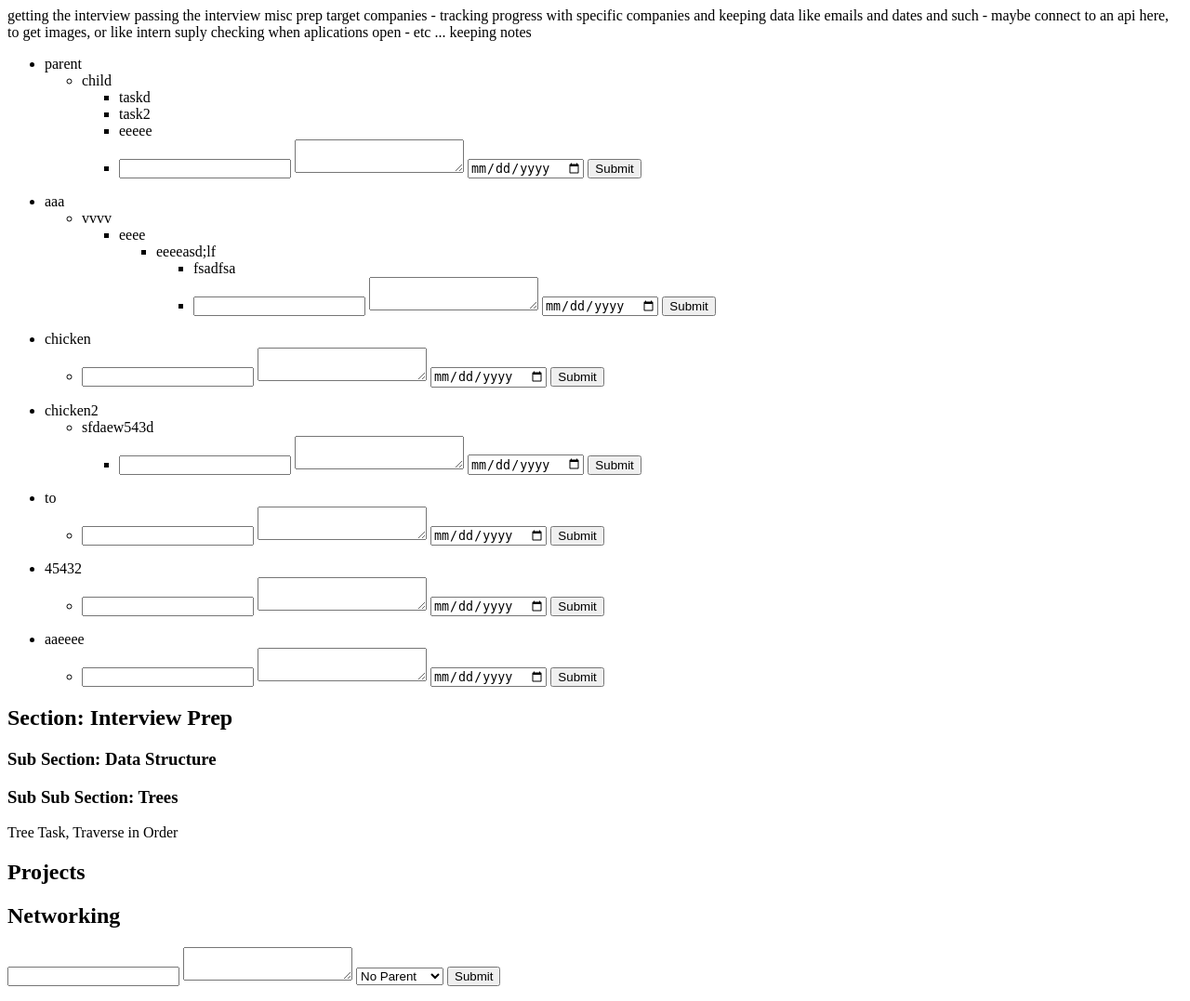
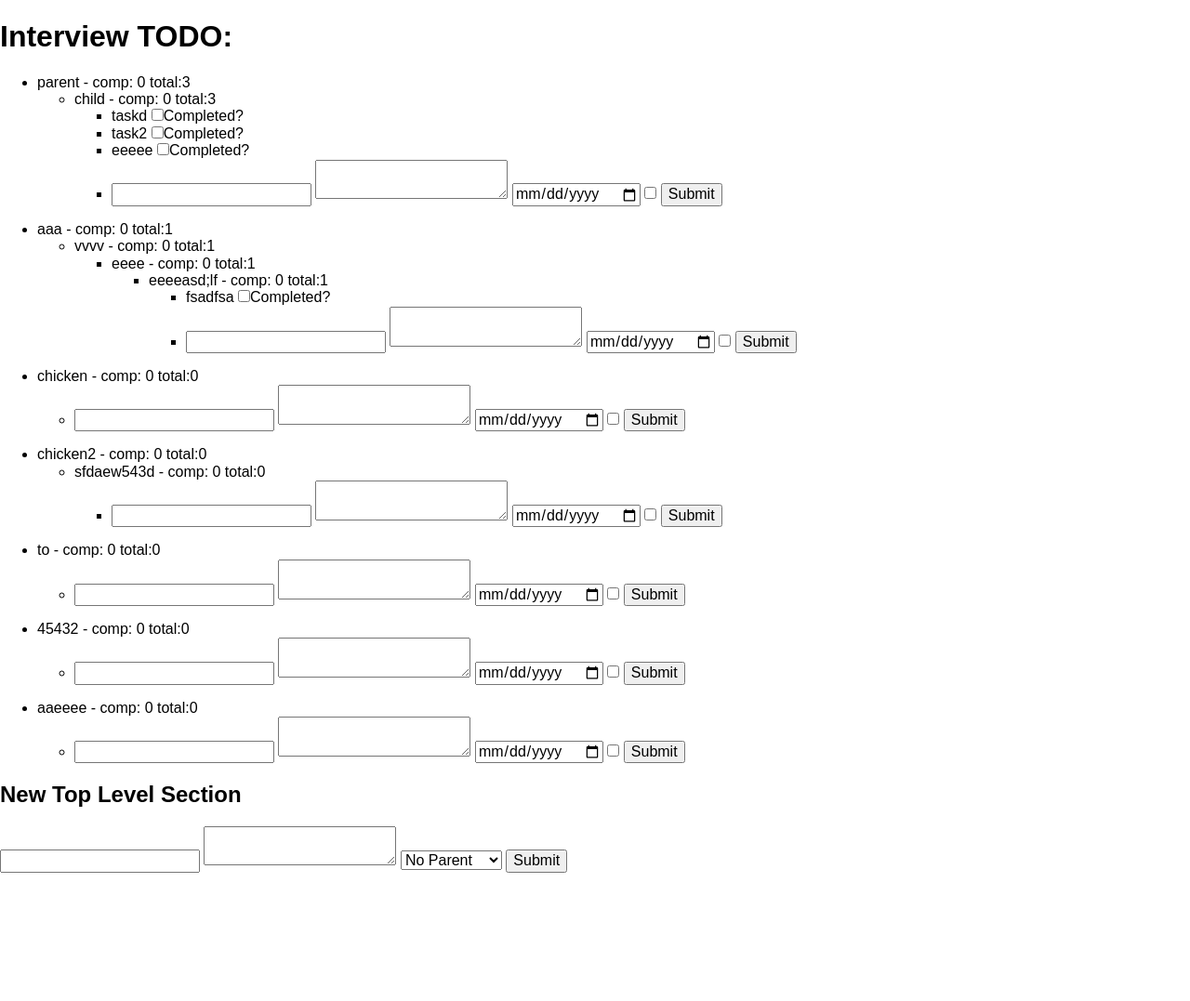
Before and after one commit to dyns/flask_interview_topics, a Flask app: page / in a window 1280 px wide. Shown: the whole page at 93% size. After the commit the page ends 939 px from the top, so only its background shows below. Run offline with Flask 2, Linux system fonts and the light colour scheme; data comes from the database, SQL or seed files in the repository.

Commit message:
work on showing task progress

```diff
--- a/app/models.py
+++ b/app/models.py
@@ -20,6 +20,8 @@ class Section(db.Model):
 		self.due_date = due_date
 		self.sub_sections = sub_sections
 		self.description = description
+		self.total_tasks = 0
+		self.completed_tasks = 0
 
 	def json(self):
 		sub_section_json = [s.json() for s in self.sub_sections]
@@ -38,10 +40,12 @@ class Task(db.Model):
 	description = db.Column(db.Text)
 	due_date = db.Column(db.DateTime)
 	parent_section_id = db.Column(db.Integer, db.ForeignKey('section.id'))
+	completed = db.Column(db.Boolean)
 
-	def __init__(self, title, description=None, due_date=None, parent=None):
+	def __init__(self, title, description=None, due_date=None, completed = False, parent=None):
 		self.title = title
 		self.description = description
 		self.due_date = due_date
+		self.completed = completed
 		if parent:
 			self.parent = parent
--- a/app/routes.py
+++ b/app/routes.py
@@ -34,17 +34,50 @@ def index():
 			abort(400)
 	elif request.method == 'GET':
 		top_sections = models.Section.query.filter(models.Section.parent == None).all()
+		add_progress(top_sections)
 		return render_template('index.html', sections=top_sections)
+
+def add_progress(sections):
+	for section in sections:
+		set_section_progress(section)
+
+
+def set_section_progress(section):
+	total_tasks = 0
+	completed_tasks = 0
+
+	total_tasks = len(section.tasks)
+	for task in section.tasks:
+		if task.completed:
+			completed_tasks += 1
+
+	if section.sub_sections:
+		for sub_s in section.sub_sections:
+			sub_completed_tasks, sub_total_tasks = set_section_progress(sub_s)
+			total_tasks += sub_total_tasks
+			completed_tasks += sub_completed_tasks
+
+	section.total_tasks = total_tasks
+	section.completed_tasks = completed_tasks
+
+	return (completed_tasks, total_tasks)
+
+
+
 
 @app.route('/task', methods=['POST'])
 def new_task():
+	completed = False
+	if 'completed' in request.form:
+		completed = request.form['completed'] == '1'
+
 	title = request.form['title'].strip()
 	description = request.form['description'].strip()
 	due_date = request.form['due-date']
 	due_date = datetime.strptime(due_date, '%Y-%m-%d')
 	parent_id = request.form['parent']
 	parent = models.Section.query.get(parent_id)
-	t = models.Task(title, description, due_date, parent)
+	t = models.Task(title, description, due_date, completed, parent)
 	db.session.add(t)
 	db.session.commit()
 	return redirect(url_for('index'))
--- /dev/null
+++ b/app/static/base.css
@@ -0,0 +1,461 @@
+/*! normalize.css v5.0.0 | MIT License | github.com/necolas/normalize.css */
+
+/* Document
+   ========================================================================== */
+
+/**
+ * 1. Change the default font family in all browsers (opinionated).
+ * 2. Correct the line height in all browsers.
+ * 3. Prevent adjustments of font size after orientation changes in
+ *    IE on Windows Phone and in iOS.
+ */
+
+html {
+  font-family: sans-serif; /* 1 */
+  line-height: 1.15; /* 2 */
+  -ms-text-size-adjust: 100%; /* 3 */
+  -webkit-text-size-adjust: 100%; /* 3 */
+}
+
+/* Sections
+   ========================================================================== */
+
+/**
+ * Remove the margin in all browsers (opinionated).
+ */
+
+body {
+  margin: 0;
+}
+
+/**
+ * Add the correct display in IE 9-.
+ */
+
+article,
+aside,
+footer,
+header,
+nav,
+section {
+  display: block;
+}
+
+/**
+ * Correct the font size and margin on `h1` elements within `section` and
+ * `article` contexts in Chrome, Firefox, and Safari.
+ */
+
+h1 {
+  font-size: 2em;
+  margin: 0.67em 0;
+}
+
+/* Grouping content
+   ========================================================================== */
+
+/**
+ * Add the correct display in IE 9-.
+ * 1. Add the correct display in IE.
+ */
+
+figcaption,
+figure,
+main { /* 1 */
+  display: block;
+}
+
+/**
+ * Add the correct margin in IE 8.
+ */
+
+figure {
+  margin: 1em 40px;
+}
+
+/**
+ * 1. Add the correct box sizing in Firefox.
+ * 2. Show the overflow in Edge and IE.
+ */
+
+hr {
+  box-sizing: content-box; /* 1 */
+  height: 0; /* 1 */
+  overflow: visible; /* 2 */
+}
+
+/**
+ * 1. Correct the inheritance and scaling of font size in all browsers.
+ * 2. Correct the odd `em` font sizing in all browsers.
+ */
+
+pre {
+  font-family: monospace, monospace; /* 1 */
+  font-size: 1em; /* 2 */
+}
+
+/* Text-level semantics
+   ========================================================================== */
+
+/**
+ * 1. Remove the gray background on active links in IE 10.
+ * 2. Remove gaps in links underline in iOS 8+ and Safari 8+.
+ */
+
+a {
+  background-color: transparent; /* 1 */
+  -webkit-text-decoration-skip: objects; /* 2 */
+}
+
+/**
+ * Remove the outline on focused links when they are also active or hovered
+ * in all browsers (opinionated).
+ */
+
+a:active,
+a:hover {
+  outline-width: 0;
+}
+
+/**
+ * 1. Remove the bottom border in Firefox 39-.
+ * 2. Add the correct text decoration in Chrome, Edge, IE, Opera, and Safari.
+ */
+
+abbr[title] {
+  border-bottom: none; /* 1 */
+  text-decoration: underline; /* 2 */
+  text-decoration: underline dotted; /* 2 */
+}
+
+/**
+ * Prevent the duplicate application of `bolder` by the next rule in Safari 6.
+ */
+
+b,
+strong {
+  font-weight: inherit;
+}
+
+/**
+ * Add the correct font weight in Chrome, Edge, and Safari.
+ */
+
+b,
+strong {
+  font-weight: bolder;
+}
+
+/**
+ * 1. Correct the inheritance and scaling of font size in all browsers.
+ * 2. Correct the odd `em` font sizing in all browsers.
+ */
+
+code,
+kbd,
+samp {
+  font-family: monospace, monospace; /* 1 */
+  font-size: 1em; /* 2 */
+}
+
+/**
+ * Add the correct font style in Android 4.3-.
+ */
+
+dfn {
+  font-style: italic;
+}
+
+/**
+ * Add the correct background and color in IE 9-.
+ */
+
+mark {
+  background-color: #ff0;
+  color: #000;
+}
+
+/**
+ * Add the correct font size in all browsers.
+ */
+
+small {
+  font-size: 80%;
+}
+
+/**
+ * Prevent `sub` and `sup` elements from affecting the line height in
+ * all browsers.
+ */
+
+sub,
+sup {
+  font-size: 75%;
+  line-height: 0;
+  position: relative;
+  vertical-align: baseline;
+}
+
+sub {
+  bottom: -0.25em;
+}
+
+sup {
+  top: -0.5em;
+}
+
+/* Embedded content
+   ========================================================================== */
+
+/**
+ * Add the correct display in IE 9-.
+ */
+
+audio,
+video {
+  display: inline-block;
+}
+
+/**
+ * Add the correct display in iOS 4-7.
+ */
+
+audio:not([controls]) {
+  display: none;
+  height: 0;
+}
+
+/**
+ * Remove the border on images inside links in IE 10-.
+ */
+
+img {
+  border-style: none;
+}
+
+/**
+ * Hide the overflow in IE.
+ */
+
+svg:not(:root) {
+  overflow: hidden;
+}
+
+/* Forms
+   ========================================================================== */
+
+/**
+ * 1. Change the font styles in all browsers (opinionated).
+ * 2. Remove the margin in Firefox and Safari.
+ */
+
+button,
+input,
+optgroup,
+select,
+textarea {
+  font-family: sans-serif; /* 1 */
+  font-size: 100%; /* 1 */
+  line-height: 1.15; /* 1 */
+  margin: 0; /* 2 */
+}
+
+/**
+ * Show the overflow in IE.
+ * 1. Show the overflow in Edge.
+ */
+
+button,
+input { /* 1 */
+  overflow: visible;
+}
+
+/**
+ * Remove the inheritance of text transform in Edge, Firefox, and IE.
+ * 1. Remove the inheritance of text transform in Firefox.
+ */
+
+button,
+select { /* 1 */
+  text-transform: none;
+}
+
+/**
+ * 1. Prevent a WebKit bug where (2) destroys native `audio` and `video`
+ *    controls in Android 4.
+ * 2. Correct the inability to style clickable types in iOS and Safari.
+ */
+
+button,
+html [type="button"], /* 1 */
+[type="reset"],
+[type="submit"] {
+  -webkit-appearance: button; /* 2 */
+}
+
+/**
+ * Remove the inner border and padding in Firefox.
+ */
+
+button::-moz-focus-inner,
+[type="button"]::-moz-focus-inner,
+[type="reset"]::-moz-focus-inner,
+[type="submit"]::-moz-focus-inner {
+  border-style: none;
+  padding: 0;
+}
+
+/**
+ * Restore the focus styles unset by the previous rule.
+ */
+
+button:-moz-focusring,
+[type="button"]:-moz-focusring,
+[type="reset"]:-moz-focusring,
+[type="submit"]:-moz-focusring {
+  outline: 1px dotted ButtonText;
+}
+
+/**
+ * Change the border, margin, and padding in all browsers (opinionated).
+ */
+
+fieldset {
+  border: 1px solid #c0c0c0;
+  margin: 0 2px;
+  padding: 0.35em 0.625em 0.75em;
+}
+
+/**
+ * 1. Correct the text wrapping in Edge and IE.
+ * 2. Correct the color inheritance from `fieldset` elements in IE.
+ * 3. Remove the padding so developers are not caught out when they zero out
+ *    `fieldset` elements in all browsers.
+ */
+
+legend {
+  box-sizing: border-box; /* 1 */
+  color: inherit; /* 2 */
+  display: table; /* 1 */
+  max-width: 100%; /* 1 */
+  padding: 0; /* 3 */
+  white-space: normal; /* 1 */
+}
+
+/**
+ * 1. Add the correct display in IE 9-.
+ * 2. Add the correct vertical alignment in Chrome, Firefox, and Opera.
+ */
+
+progress {
+  display: inline-block; /* 1 */
+  vertical-align: baseline; /* 2 */
+}
+
+/**
+ * Remove the default vertical scrollbar in IE.
+ */
+
+textarea {
+  overflow: auto;
+}
+
+/**
+ * 1. Add the correct box sizing in IE 10-.
+ * 2. Remove the padding in IE 10-.
+ */
+
+[type="checkbox"],
+[type="radio"] {
+  box-sizing: border-box; /* 1 */
+  padding: 0; /* 2 */
+}
+
+/**
+ * Correct the cursor style of increment and decrement buttons in Chrome.
+ */
+
+[type="number"]::-webkit-inner-spin-button,
+[type="number"]::-webkit-outer-spin-button {
+  height: auto;
+}
+
+/**
+ * 1. Correct the odd appearance in Chrome and Safari.
+ * 2. Correct the outline style in Safari.
+ */
+
+[type="search"] {
+  -webkit-appearance: textfield; /* 1 */
+  outline-offset: -2px; /* 2 */
+}
+
+/**
+ * Remove the inner padding and cancel buttons in Chrome and Safari on macOS.
+ */
+
+[type="search"]::-webkit-search-cancel-button,
+[type="search"]::-webkit-search-decoration {
+  -webkit-appearance: none;
+}
+
+/**
+ * 1. Correct the inability to style clickable types in iOS and Safari.
+ * 2. Change font properties to `inherit` in Safari.
+ */
+
+::-webkit-file-upload-button {
+  -webkit-appearance: button; /* 1 */
+  font: inherit; /* 2 */
+}
+
+/* Interactive
+   ========================================================================== */
+
+/*
+ * Add the correct display in IE 9-.
+ * 1. Add the correct display in Edge, IE, and Firefox.
+ */
+
+details, /* 1 */
+menu {
+  display: block;
+}
+
+/*
+ * Add the correct display in all browsers.
+ */
+
+summary {
+  display: list-item;
+}
+
+/* Scripting
+   ========================================================================== */
+
+/**
+ * Add the correct display in IE 9-.
+ */
+
+canvas {
+  display: inline-block;
+}
+
+/**
+ * Add the correct display in IE.
+ */
+
+template {
+  display: none;
+}
+
+/* Hidden
+   ========================================================================== */
+
+/**
+ * Add the correct display in IE 10-.
+ */
+
+[hidden] {
+  display: none;
+}
--- /dev/null
+++ b/app/static/style.css
@@ -0,0 +1,4 @@
+body {
+ font-family: sans-serif;
+ background: #fff;
+}
--- a/app/templates/index.html
+++ b/app/templates/index.html
@@ -2,27 +2,28 @@
 <html>
 <head>
  <title>Overview</title>
+ <link rel=stylesheet type=text/css href="{{ url_for('static', filename='base.css') }}">
+ <link rel=stylesheet type=text/css href="{{ url_for('static', filename='style.css') }}">
 </head>
 <body>
 
- getting the interview
-
- passing the interview
-
- misc prep
-
- target companies - tracking progress with specific companies and keeping data like emails and dates and such - maybe connect to an api here, to get images, or like intern suply checking when aplications open - etc ... keeping notes
+<h1>Interview TODO:</h1>
 
  <ul>
  {% for s in sections recursive %}
-  <li>{{s.title}}</li>
+  <li>{{s.title}} - comp: {{s.completed_tasks}} total:{{s.total_tasks}}</li>
   {% if s.sub_sections %}
    <ul>{{loop(s.sub_sections)}}</ul>
   {% else %}
    <ul>
 
    {% for t in s.tasks %}
-    <li>{{t.title}}</li>
+	{% if t.completed %}
+	 {% set completed = 'checked' %}
+	{% else %}
+	 {% set completed = '' %}
+	{% endif %}
+    <li>{{t.title}} <label><input type="checkbox" {{completed}}  >Completed?</label></li>
    {% endfor  %}
 
     <li>
@@ -32,6 +33,7 @@
      <!-- {% include "partials/form_section_single_select.html" %} -->
      <input type="hidden" name="parent" value={{s.id}} />
      <input type="date" name="due-date"/>
+     <input type="checkbox" value="1" name="completed"/>
      <input name="task-post" type="submit" value="Submit"/>
     </form>
     </li>
@@ -40,15 +42,7 @@
  {% endfor %}
  </ul>
 
- <h2>Section: Interview Prep</h2>
- <h3>Sub Section: Data Structure</h3>
- <h3>Sub Sub Section: Trees</h3>
- <p>Tree Task, Traverse in Order</p>
-
- <h2>Projects</h2>
-
- <h2>Networking</h2>
-
+<h2>New Top Level Section</h2>
 
  <form method="post">
 
```
